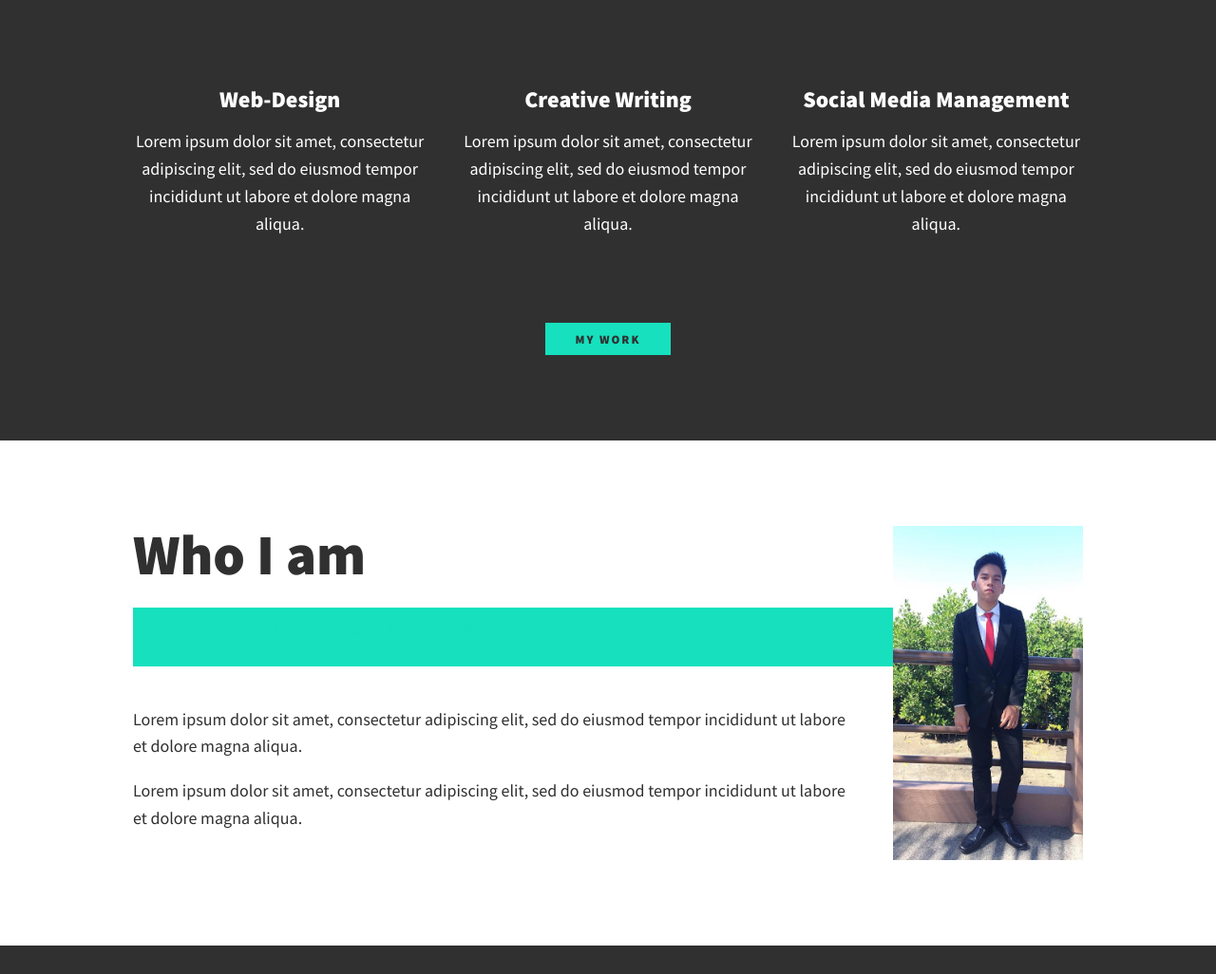
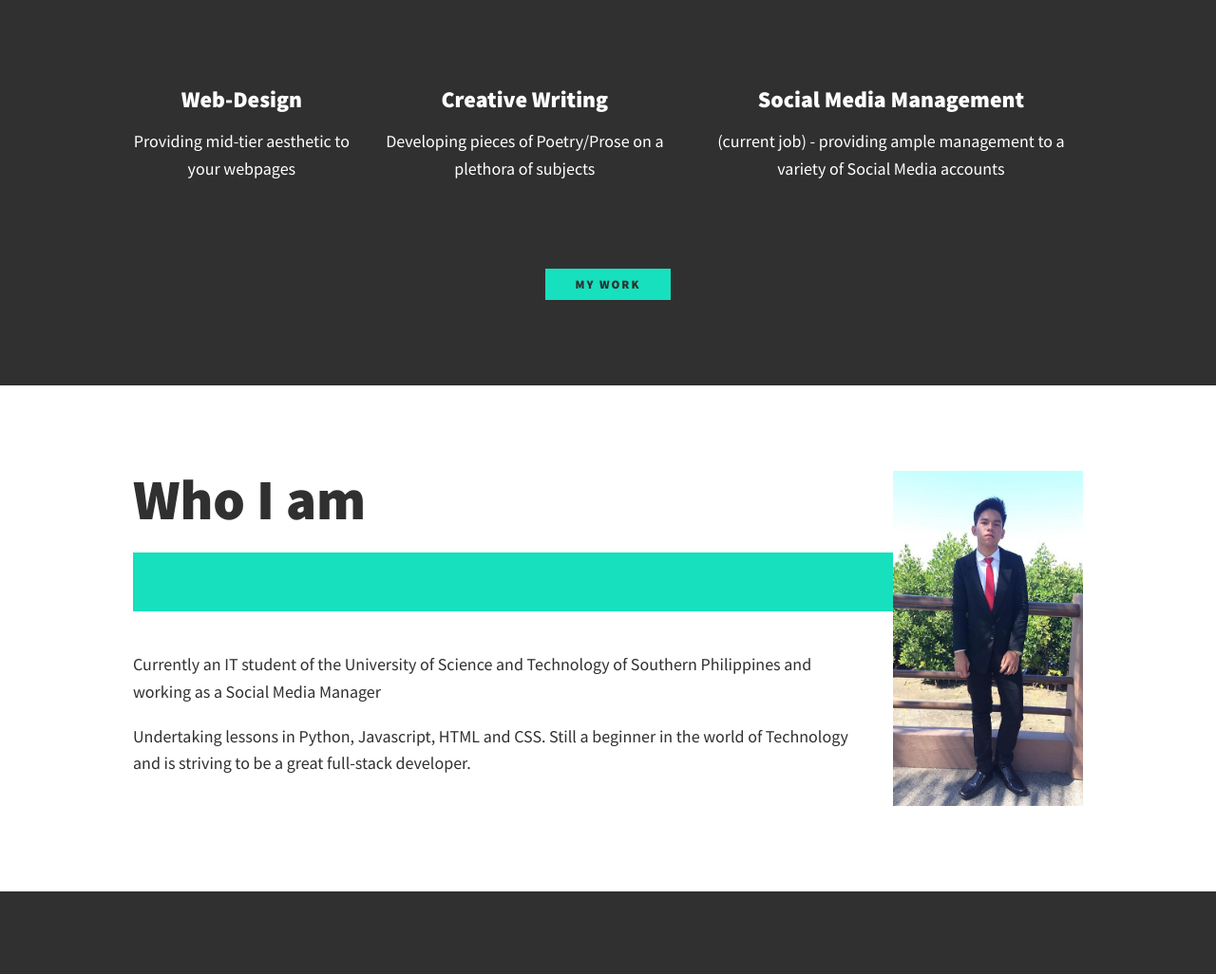
Before and after one commit to jhraxia/jhraxia.github.io, a plain HTML site: page index.html in a window 1280 px wide. Shown: the part 793-1819 px from the top of the page at 95% size. Drawn offline with Linux system fonts and the light colour scheme.

Commit message:
Update index.html

```diff
--- a/index.html
+++ b/index.html
@@ -50,18 +50,15 @@
     <div class="services">
         <div class="service">
             <h3>Web-Design</h3>
-            <p>Lorem ipsum dolor sit amet, consectetur adipiscing elit,
-            sed do eiusmod tempor incididunt ut labore et dolore magna aliqua. </p>
+            <p>Providing mid-tier aesthetic to your webpages</p>
         </div>  <!-- service -->
         <div class="service">
             <h3>Creative Writing</h3>
-            <p>Lorem ipsum dolor sit amet, consectetur adipiscing elit,
-            sed do eiusmod tempor incididunt ut labore et dolore magna aliqua. </p>
+            <p>Developing pieces of Poetry/Prose on a plethora of subjects</p>
         </div>  <!-- service -->
         <div class="service">
             <h3>Social Media Management</h3>
-            <p>Lorem ipsum dolor sit amet, consectetur adipiscing elit,
-            sed do eiusmod tempor incididunt ut labore et dolore magna aliqua. </p>
+            <p>(current job) - providing ample management to a variety of Social Media accounts</p>
         </div>  <!-- service -->
     </div>
 
@@ -75,10 +72,9 @@
     <p class="section__subtitle section__subtitle--about">Junior Fullstack Developer</p>
 
     <div class="about-me__body">
-        <p>Lorem ipsum dolor sit amet, consectetur adipiscing elit,
-         sed do eiusmod tempor incididunt ut labore et dolore magna aliqua.  </p>
-        <p>Lorem ipsum dolor sit amet, consectetur adipiscing elit,
-         sed do eiusmod tempor incididunt ut labore et dolore magna aliqua.  </p>
+        <p>Currently an IT student of the University of Science and Technology of Southern Philippines and working as a Social Media Manager <p>
+        <p>Undertaking lessons in Python, Javascript, HTML and CSS. Still a beginner in the world of Technology and is striving
+           to be a great full-stack developer.</ </p>
     </div>
 
     <img src="images/about_me.jpg" alt="male, black tuxedo" class="about-me__img">
```
